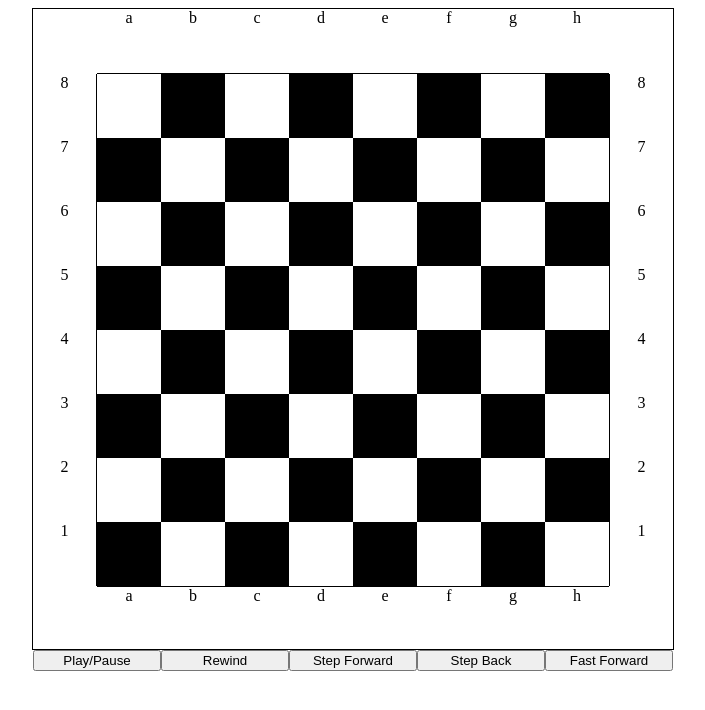
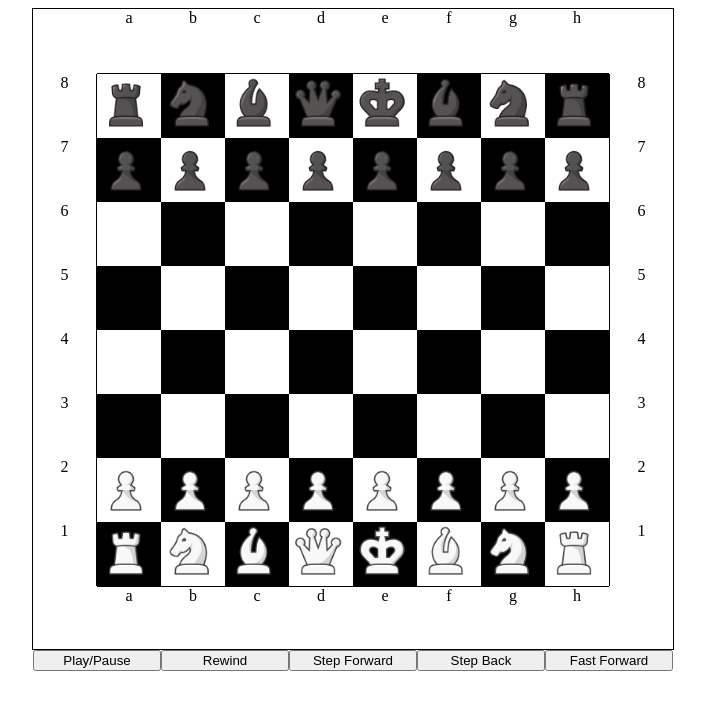
Before and after one commit to Matthew-McDonald/TIY-Chessboard, a plain HTML site: page index.html in a window 1280 px wide. Shown: the whole page, without its empty margins (287-992 px from the left). Drawn offline with Linux system fonts and the light colour scheme.

Commit message:
add piece images

```diff
--- a/index.html
+++ b/index.html
@@ -25,25 +25,25 @@
       <div class=letter-blank></div>
       <!--ROW ONE-->
       <div class="number-column-left">8</div>
-      <div class="white-cell" id="BC"></div>
-      <div class="black-cell" id="BKn"></div>
-      <div class="white-cell" id="BB"></div>
-      <div class="black-cell" id="BQ"></div>
-      <div class="white-cell" id="BK"></div>
-      <div class="black-cell" id="BB"></div>
-      <div class="white-cell" id="BKn"></div>
-      <div class="black-cell" id="BC"></div>
+      <div class="white-cell" id="BC"> <img src="images/black-castle.png" alt="Black Castle Piece"></div>
+      <div class="black-cell" id="BKn"> <img src="images/black-knight.png" alt="Black Knight Piece"></div>
+      <div class="white-cell" id="BB"> <img src="images/black-bishop.png" alt="Black Bishop Piece"></div>
+      <div class="black-cell" id="BQ"> <img src="images/black-queen.png" alt="Black Queen Piece"></div>
+      <div class="white-cell" id="BK"> <img src="images/black-king.png" alt="Black King Piece"></div>
+      <div class="black-cell" id="BB"> <img src="images/black-bishop.png" alt="Black Bishop Piece"></div>
+      <div class="white-cell" id="BKn"> <img src="images/black-knight.png" alt="Black Knight Piece"></div>
+      <div class="black-cell" id="BC"> <img src="images/black-castle.png" alt="Black Castle Piece"></div>
       <div class="number-column-right">8</div>
       <!--ROW TWO-->
       <div class="number-column-left">7</div>
-      <div class="black-cell" id="BP"></div>
-      <div class="white-cell" id="BP"></div>
-      <div class="black-cell" id="BP"></div>
-      <div class="white-cell" id="BP"></div>
-      <div class="black-cell" id="BP"></div>
-      <div class="white-cell" id="BP"></div>
-      <div class="black-cell" id="BP"></div>
-      <div class="white-cell" id="BP"></div>
+      <div class="black-cell" id="BP"> <img src="images/black-pawn.png" alt="Black Pawn Piece"></div>
+      <div class="white-cell" id="BP"> <img src="images/black-pawn.png" alt="Black Pawn Piece"></div>
+      <div class="black-cell" id="BP"> <img src="images/black-pawn.png" alt="Black Pawn Piece"></div>
+      <div class="white-cell" id="BP"> <img src="images/black-pawn.png" alt="Black Pawn Piece"></div>
+      <div class="black-cell" id="BP"> <img src="images/black-pawn.png" alt="Black Pawn Piece"></div>
+      <div class="white-cell" id="BP"> <img src="images/black-pawn.png" alt="Black Pawn Piece"></div>
+      <div class="black-cell" id="BP"> <img src="images/black-pawn.png" alt="Black Pawn Piece"></div>
+      <div class="white-cell" id="BP"> <img src="images/black-pawn.png" alt="Black Pawn Piece"></div>
       <div class="number-column-right">7</div>
       <!--ROW THREE-->
       <div class="number-column-left">6</div>
@@ -91,25 +91,25 @@
       <div class="number-column-right">3</div>
       <!--ROW SEVEN-->
       <div class="number-column-left">2</div>
-      <div class="white-cell" id="WP"></div>
-      <div class="black-cell" id="WP"></div>
-      <div class="white-cell" id="WP"></div>
-      <div class="black-cell" id="WP"></div>
-      <div class="white-cell" id="WP"></div>
-      <div class="black-cell" id="WP"></div>
-      <div class="white-cell" id="WP"></div>
-      <div class="black-cell" id="WP"></div>
+      <div class="white-cell" id="WP"> <img src="images/white-pawn.png" alt="White Pawn Piece"></div>
+      <div class="black-cell" id="WP"> <img src="images/white-pawn.png" alt="White Pawn Piece"></div>
+      <div class="white-cell" id="WP"> <img src="images/white-pawn.png" alt="White Pawn Piece"></div>
+      <div class="black-cell" id="WP"> <img src="images/white-pawn.png" alt="White Pawn Piece"></div>
+      <div class="white-cell" id="WP"> <img src="images/white-pawn.png" alt="White Pawn Piece"></div>
+      <div class="black-cell" id="WP"> <img src="images/white-pawn.png" alt="White Pawn Piece"></div>
+      <div class="white-cell" id="WP"> <img src="images/white-pawn.png" alt="White Pawn Piece"></div>
+      <div class="black-cell" id="WP"> <img src="images/white-pawn.png" alt="White Pawn Piece"></div>
       <div class="number-column-right">2</div>
       <!--ROW EIGHT-->
       <div class="number-column-left">1</div>
-      <div class="black-cell" id="WC"></div>
-      <div class="white-cell" id="WKn"></div>
-      <div class="black-cell" id="WB"></div>
-      <div class="white-cell" id="WQ"></div>
-      <div class="black-cell" id="WK"></div>
-      <div class="white-cell" id="WB"></div>
-      <div class="black-cell" id="WKn"></div>
-      <div class="white-cell" id="WC"></div>
+      <div class="black-cell" id="WC"> <img src="images/white-castle.png" alt="White Castle Piece"></div>
+      <div class="white-cell" id="WKn"> <img src="images/white-knight.png" alt="White Knight Piece"></div>
+      <div class="black-cell" id="WB"> <img src="images/white-bishop.png" alt="White Bishop Piece"></div>
+      <div class="white-cell" id="WQ"> <img src="images/white-queen.png" alt="White Queen Piece"></div>
+      <div class="black-cell" id="WK"> <img src="images/white-king.png" alt="White King Piece"></div>
+      <div class="white-cell" id="WB"> <img src="images/white-bishop.png" alt="White Bishop Piece"></div>
+      <div class="black-cell" id="WKn"> <img src="images/white-knight.png" alt="White Knight Piece"></div>
+      <div class="white-cell" id="WC"> <img src="images/white-castle.png" alt="White Castle Piece"></div>
       <div class="number-column-right">1</div>
       <!--LETTER ROW BOTTOM-->
       <div class=letter-blank></div>
@@ -126,11 +126,11 @@
     </div>
 
     <div class="button-container">
-      <button type="button" name="button">Play/Pause</button>
-      <button type="button" name="button">Rewind</button>
-      <button type="button" name="button">Step Forward</button>
-      <button type="button" name="button">Step Back</button>
-      <button type="button" name="button">Fast Forward</button>
+      <button type="button" name="button" class="button">Play/Pause</button>
+      <button type="button" name="button" class="button">Rewind</button>
+      <button type="button" name="button" class="button">Step Forward</button>
+      <button type="button" name="button" class="button">Step Back</button>
+      <button type="button" name="button" class="button">Fast Forward</button>
     </div>
 
     <script type="text/javascript" src="main.js"></script>
--- a/styles.css
+++ b/styles.css
@@ -48,3 +48,8 @@
   border-left: 1px solid black;
   text-align: center;
 }
+
+img {
+  width: 4.5vw;
+  height: 4.5vw;
+}
```
